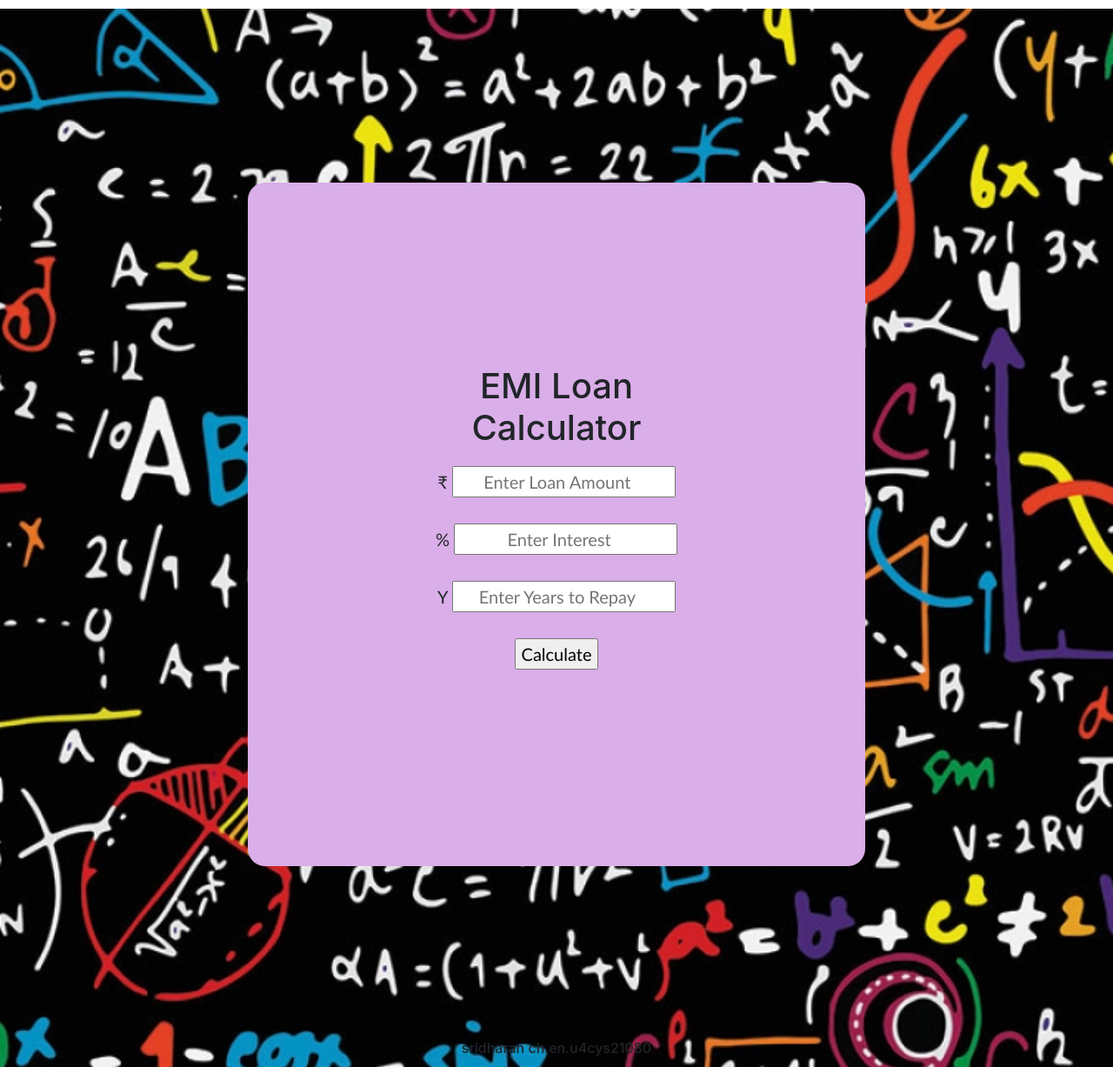
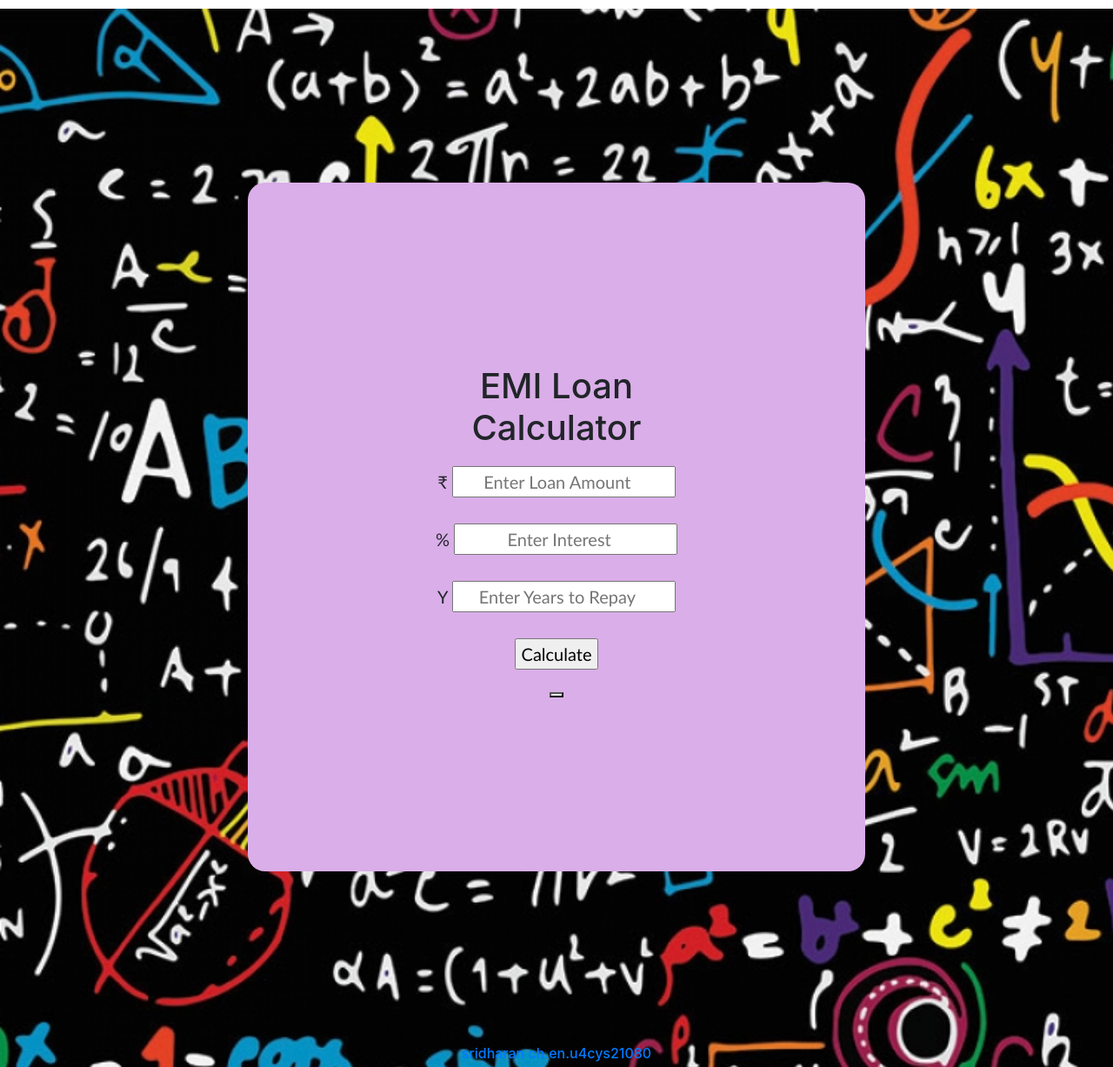
Before and after one commit to sridharan377/kalicode, a plain HTML site: page 6lab/index.html in a window 1280 px wide. Shown: the whole page at 87% size. Drawn offline with nearby package versions, Linux system fonts and the light colour scheme.

Commit message:
Update index.html

```diff
--- a/6lab/index.html
+++ b/6lab/index.html
@@ -39,6 +39,7 @@
                     </div>
                 </div>
             </form>
+            <a href="../index"><button type="button"HOME</a></button>
         </div>
 
         <script lang="javascript" type="text/javascript" src="loan.js">
```
